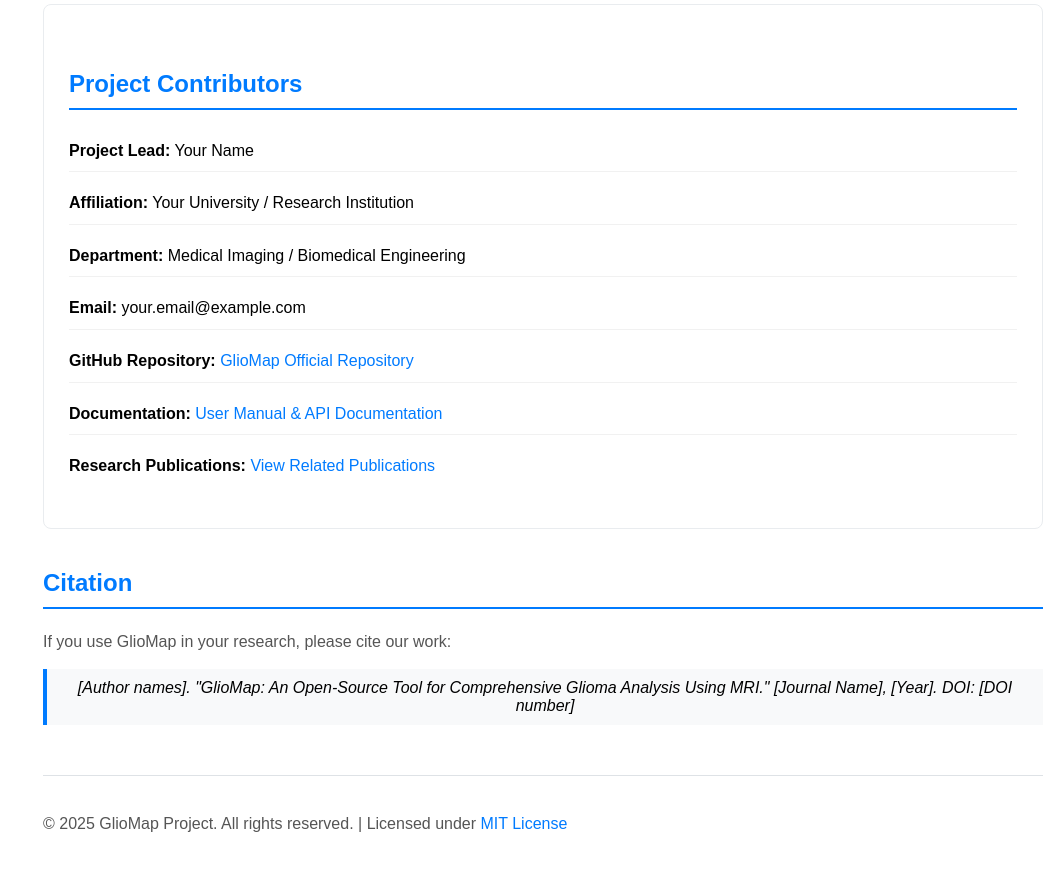
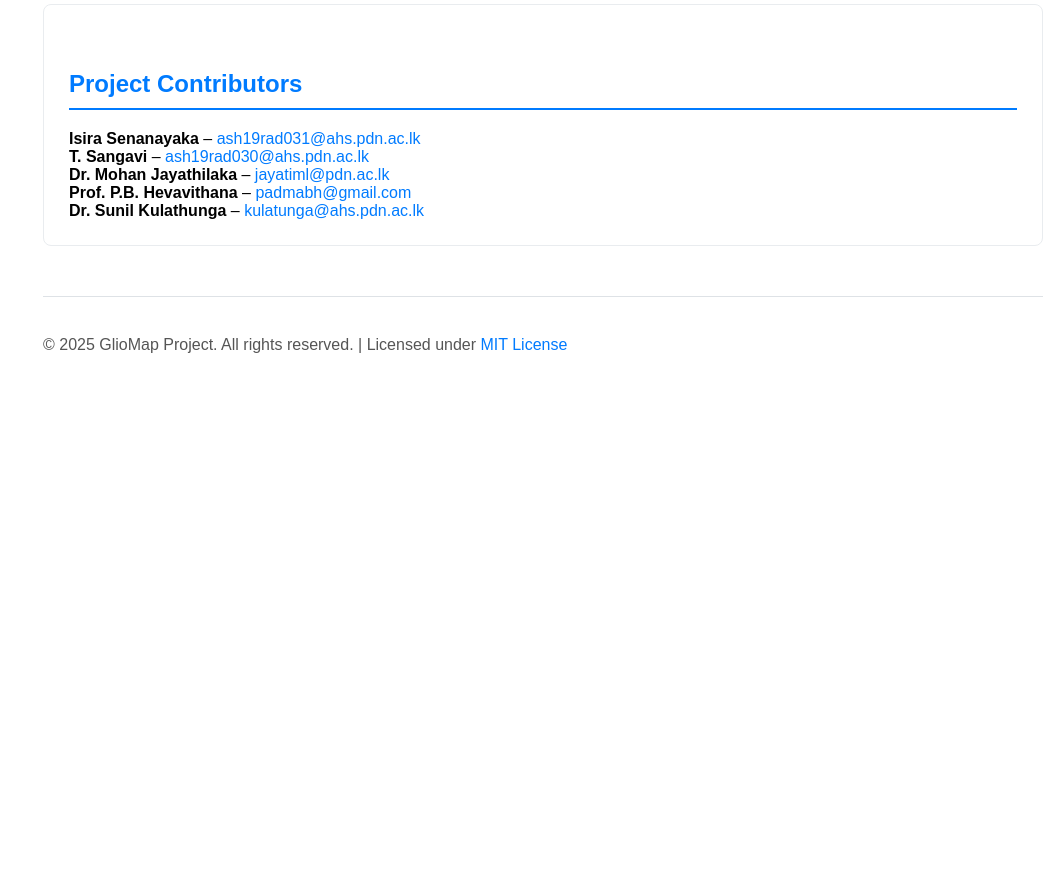
Before and after one commit to GlioMap-GUI/GlioMAP-GUI.Github.io, a plain HTML site: page about us.html in a window 1280 px wide. Shown: the part 1520-2395 px from the top of the page, without its empty margins (217-1280 px from the left). After the commit the page ends 1932 px from the top, so only its background shows below. Drawn offline with Linux system fonts and the light colour scheme.

Commit message:
Update about us.html

```diff
--- a/about us.html
+++ b/about us.html
@@ -350,24 +350,31 @@
 
     <section class="contributors">
       <h2>Project Contributors</h2>
-      <ul>
-        <li><strong>Project Lead:</strong> Your Name</li>
-        <li><strong>Affiliation:</strong> Your University / Research Institution</li>
-        <li><strong>Department:</strong> Medical Imaging / Biomedical Engineering</li>
-        <li><strong>Email:</strong> your.email@example.com</li>
-        <li><strong>GitHub Repository:</strong> <a href="https://github.com/GlioMap/GlioMap-GUI" target="_blank">GlioMap Official Repository</a></li>
-        <li><strong>Documentation:</strong> <a href="#" target="_blank">User Manual & API Documentation</a></li>
-        <li><strong>Research Publications:</strong> <a href="manuscript.html">View Related Publications</a></li>
-      </ul>
+    <div class="contact-list">
+    <div class="contact-item">
+      <strong>Isira Senanayaka</strong> –
+      <a href="mailto:ash19rad031@ahs.pdn.ac.lk">ash19rad031@ahs.pdn.ac.lk</a>
+    </div>
+    <div class="contact-item">
+      <strong>T. Sangavi</strong> –
+      <a href="mailto:ash19rad030@ahs.pdn.ac.lk">ash19rad030@ahs.pdn.ac.lk</a>
+    </div>
+    <div class="contact-item">
+      <strong>Dr. Mohan Jayathilaka</strong> –
+      <a href="mailto:jayatiml@pdn.ac.lk">jayatiml@pdn.ac.lk</a>
+    </div>
+    <div class="contact-item">
+      <strong>Prof. P.B. Hevavithana</strong> –
+      <a href="mailto:padmabh@gmail.com">padmabh@gmail.com</a>
+    </div>
+    <div class="contact-item">
+      <strong>Dr. Sunil Kulathunga</strong> –
+      <a href="mailto:kulatunga@ahs.pdn.ac.lk">kulatunga@ahs.pdn.ac.lk</a>
+    </div>
+  </div>
     </section>
 
-    <section>
-      <h2>Citation</h2>
-      <p>If you use GlioMap in your research, please cite our work:</p>
-      <div class="equation">
-        <em>[Author names]. "GlioMap: An Open-Source Tool for Comprehensive Glioma Analysis Using MRI." [Journal Name], [Year]. DOI: [DOI number]</em>
-      </div>
-    </section>
+
 
     <footer>
       <p>&copy; 2025 GlioMap Project. All rights reserved. | Licensed under <a href="#">MIT License</a></p>
```
